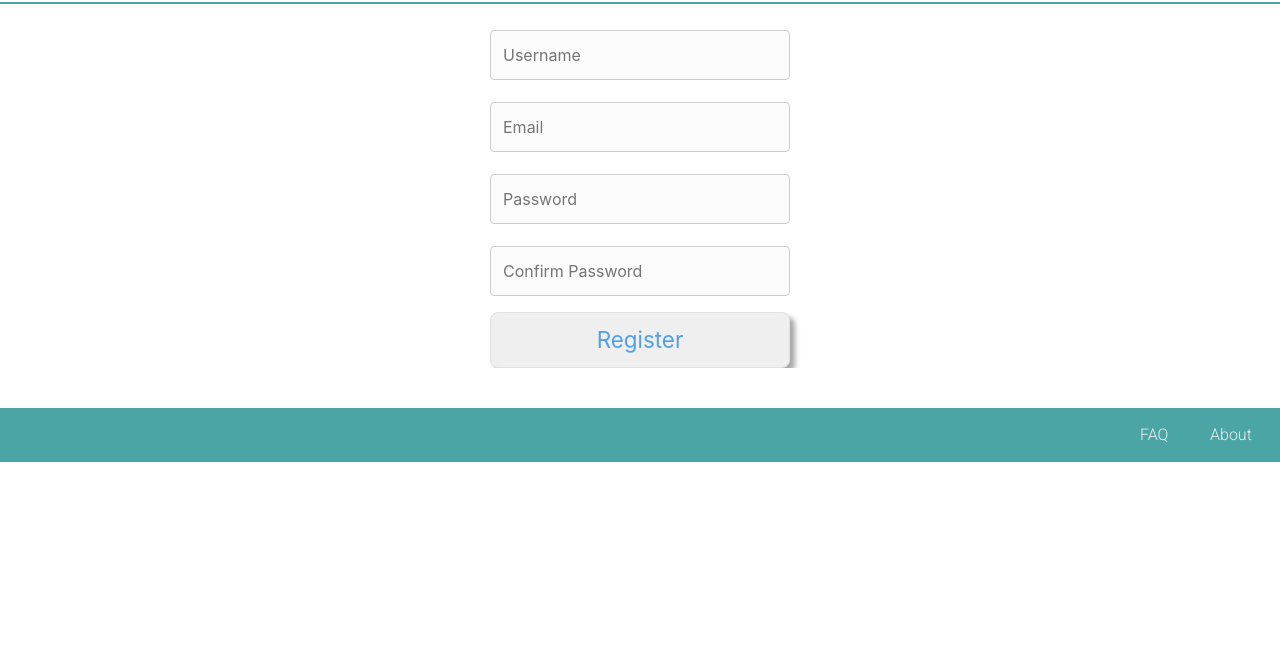
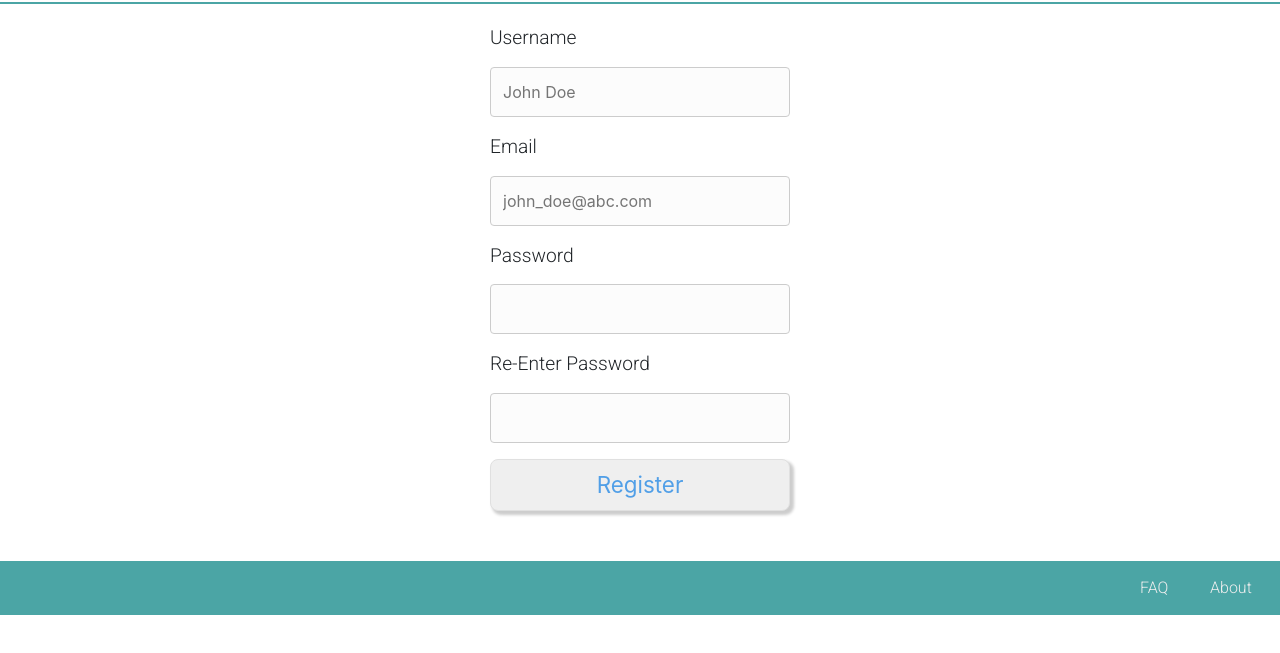
Before and after one commit to mcode36/ChatRoom, a website: page views/register.html in a window 1280 px wide. Shown: the part 93-746 px from the top of the page. Drawn offline with nearby package versions, Linux system fonts and the light colour scheme; a web font is replaced by a local one.

Commit message:
Update register.html

```diff
--- a/views/register.html
+++ b/views/register.html
@@ -37,12 +37,16 @@
     <div class="col-center-300">
 
         <form method="POST">
-          <input type="text" id="v_uname" name="v_uname" placeholder="Username" required>
-          <input type="email" id="v_email" name="v_email" placeholder="Email" required>
-          <input type="password" id="v_passwd" name="v_passwd" placeholder="Password" required>
-          <input type="password" id="v_passwd2" name="v_passwd2" placeholder="Confirm Password" required>
+          <label class="field_label" for="v_uname">Username</label>
+          <input type="text" id="v_uname" name="v_uname" placeholder="John Doe" required>
+          <label class="field_label" for="v_email">Email</label>
+          <input type="email" id="v_email" name="v_email" placeholder="john_doe@abc.com" required>
+          <label class="field_label" for="v_passwd">Password</label>
+          <input type="password" id="v_passwd" name="v_passwd" required>
+          <label class="field_label" for="v_passwd2">Re-Enter Password</label>
+          <input type="password" id="v_passwd2" name="v_passwd2" required>
 
-          <button class="btn-shadow fullCol">Register</button>
+          <button class="hcc-btn hcc-btn-fullCol">Register</button>
         </form>
 
     </div>
```
